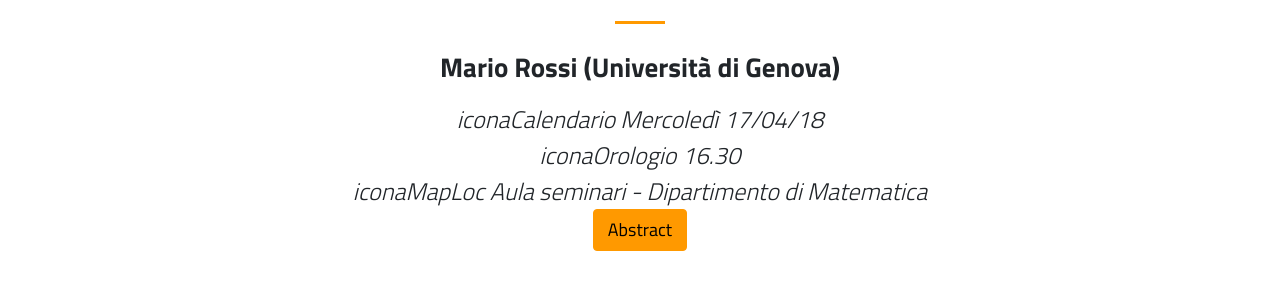
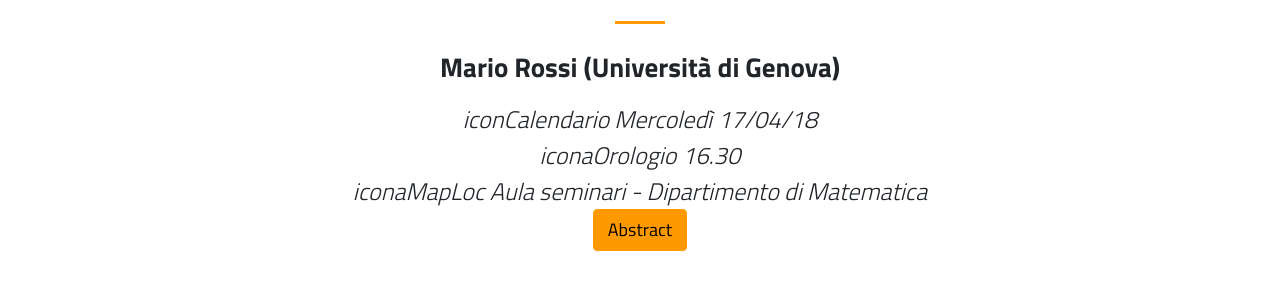
Before and after one commit to baby-geometri/baby-geometri.github.io, a Jekyll site: the page built from index.md, in a window 1280 px wide and 900 px high, scrolled down 936 px. Shown: the part 159-459 px from the top of the window. Built offline with Jekyll 4.4.1, drawn with Linux system fonts in a browser that asks for light colours; nearby versions of some CDN libraries.

Commit message:
Update default.html

```diff
--- a/_layouts/default.html
+++ b/_layouts/default.html
@@ -79,7 +79,7 @@
       <div class="col-lg-8 mx-auto text-center">
 
 
-   <i style="font-size:24px" class="fa"> iconaCalendario {{ site.data.content.whitepaper.when }} </i>
+   <i style="font-size:24px" class="fa"> iconCalendario {{ site.data.content.whitepaper.when }} </i>
 	<br>
    <i style="font-size:24px" class="fa">  iconaOrologio {{ site.data.content.whitepaper.time }} </i>
 	<br>
```
